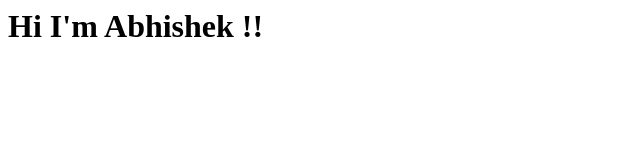
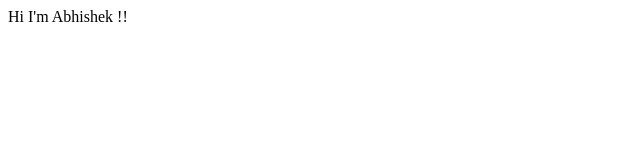
Before and after one commit to abhishek8288/abhi, a plain HTML site: page 1-03-2024/index.html in a window 1280 px wide. Shown: the whole page, without its empty margins (0-640 px from the left). Drawn offline with Linux system fonts and the light colour scheme.

Commit message:
changed pattern

```diff
--- a/1-03-2024/index.html
+++ b/1-03-2024/index.html
@@ -1 +1 @@
-<h1>Hi I'm Abhishek !!<h1/>
+<p1>Hi I'm Abhishek !!<p1/>
```
